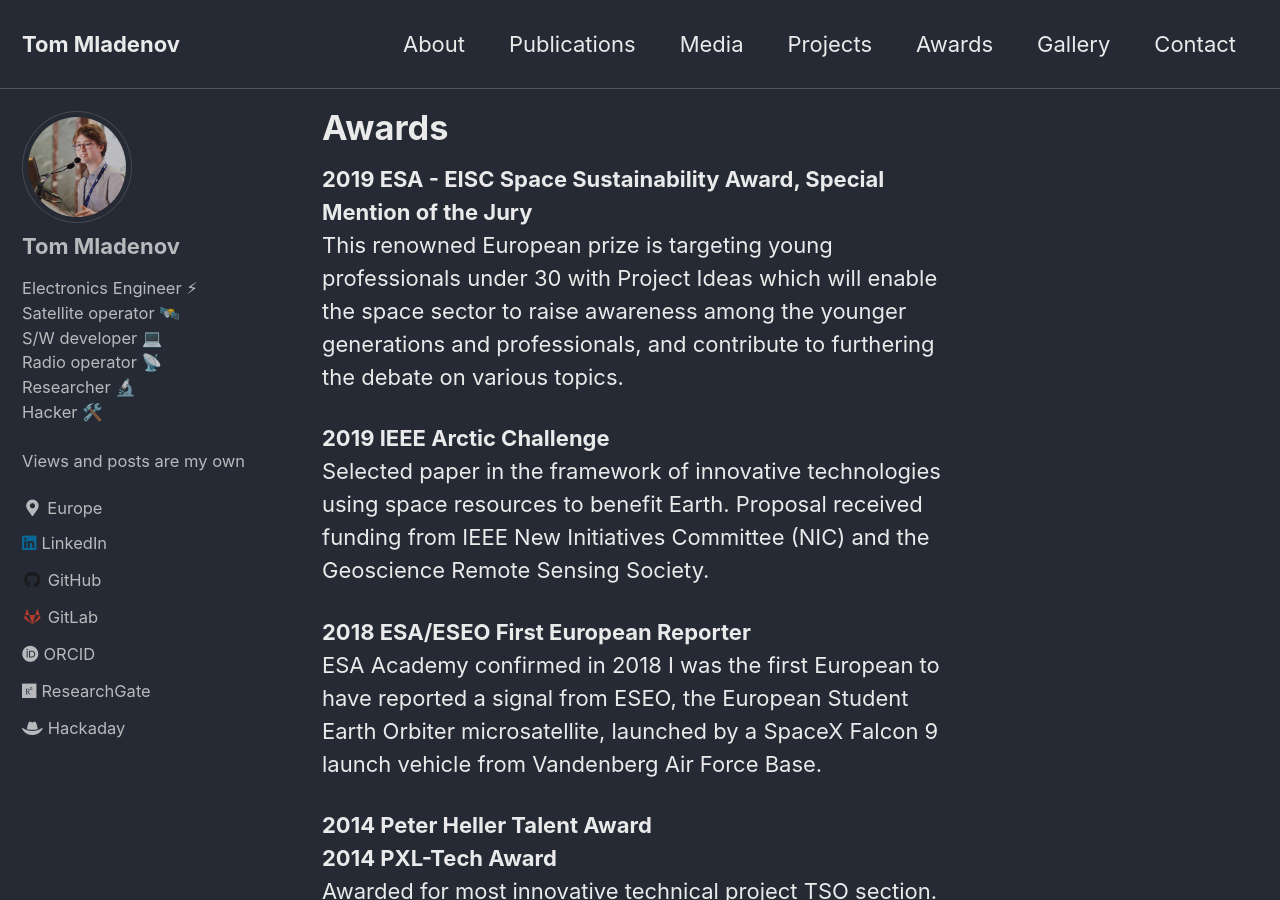
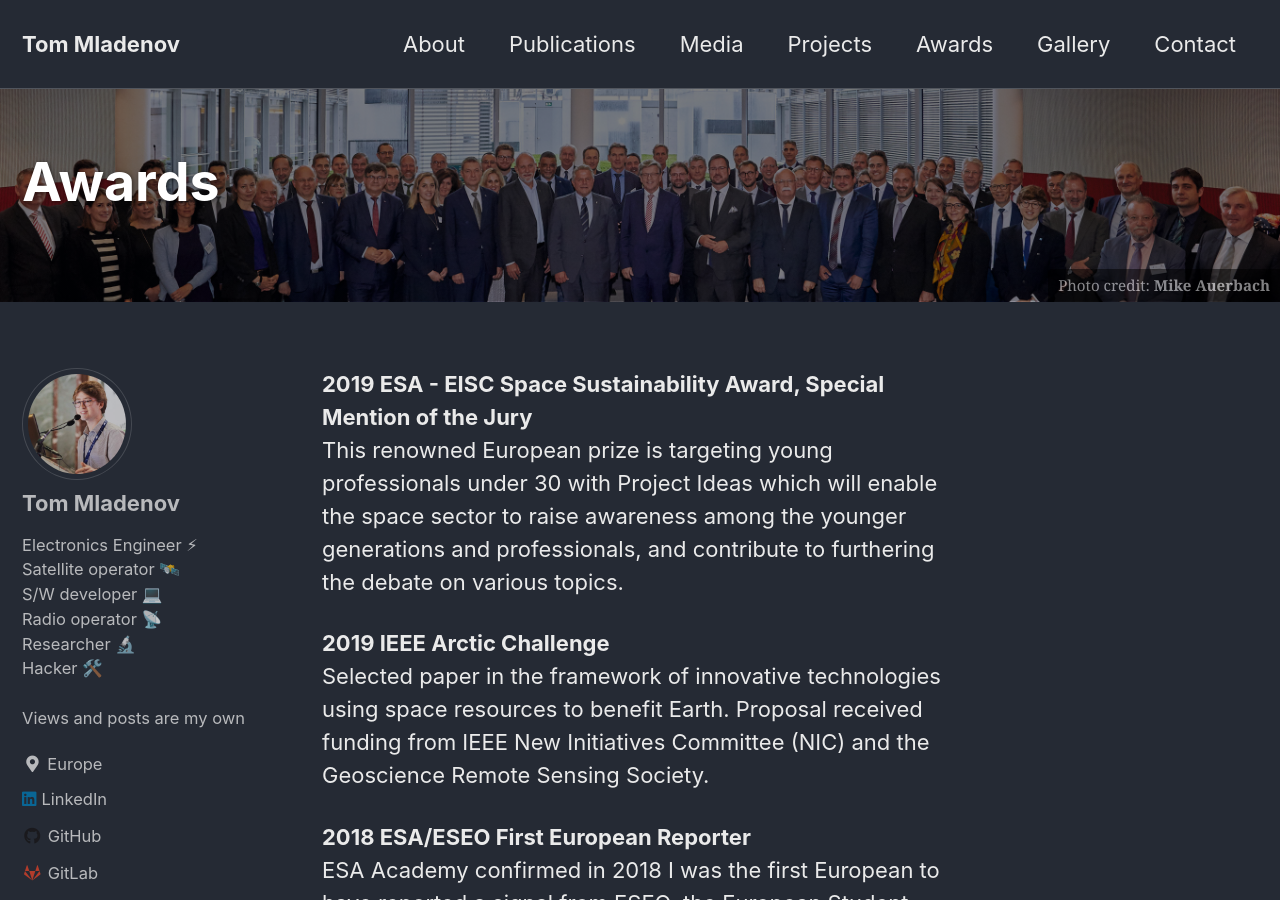
Before and after one commit to TomMladenov/tommladenov.github.io, a Jekyll site: the page built from _pages/awards.md, in a window 1280 px wide and 900 px high. Built offline with Jekyll 4.4.1, drawn with Linux system fonts in a browser that asks for light colours; cached includes are drawn as plain includes.

Commit message:
Add banner

```diff
--- a/_pages/awards.md
+++ b/_pages/awards.md
@@ -3,6 +3,10 @@
 permalink: /awards/
 author_profile: true
 layout: single
+header:
+  overlay_image: /img/media/eisc.jpg
+  overlay_filter: 0.5
+  caption: "Photo credit: [**Mike Auerbach**](https://www.mike-auerbach.com/)"
 ---
 
 
```
Also changed, not shown: img/media/eisc.jpg (added).
